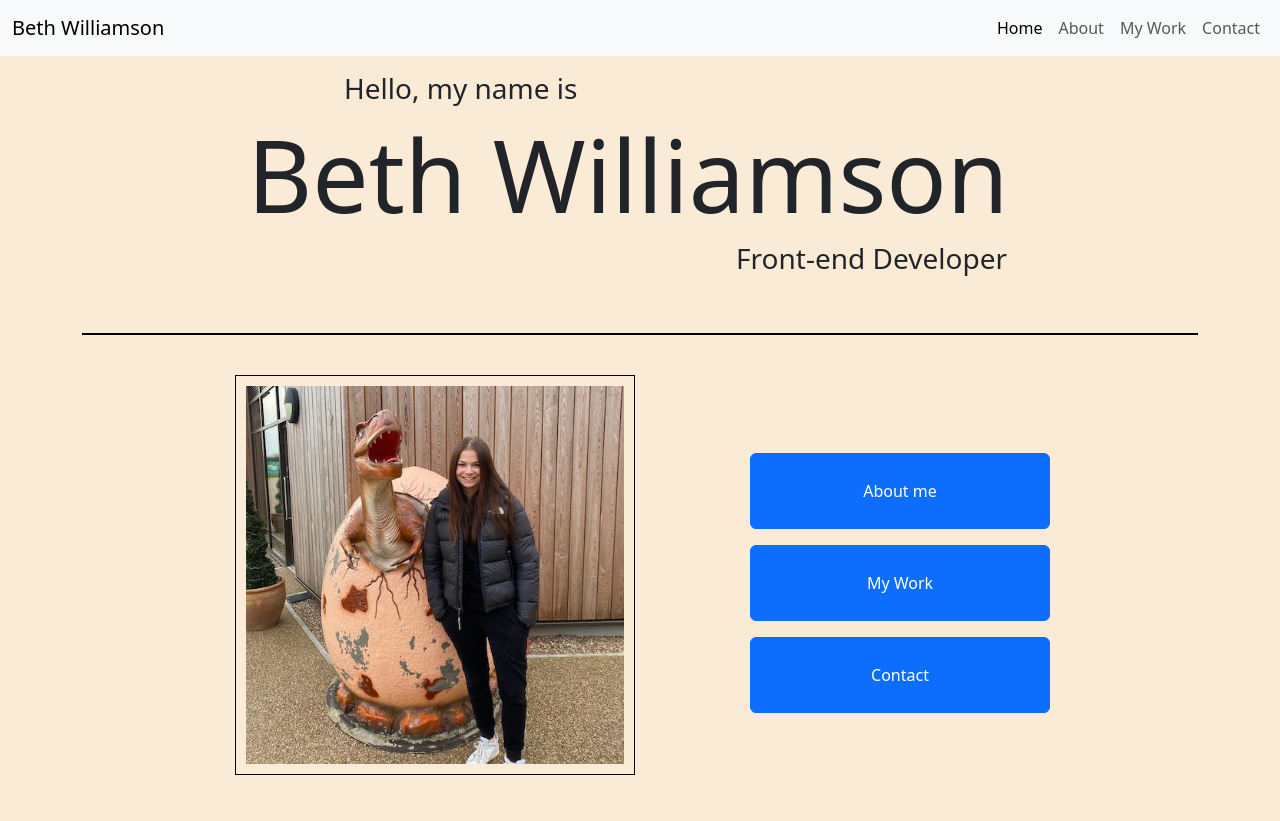
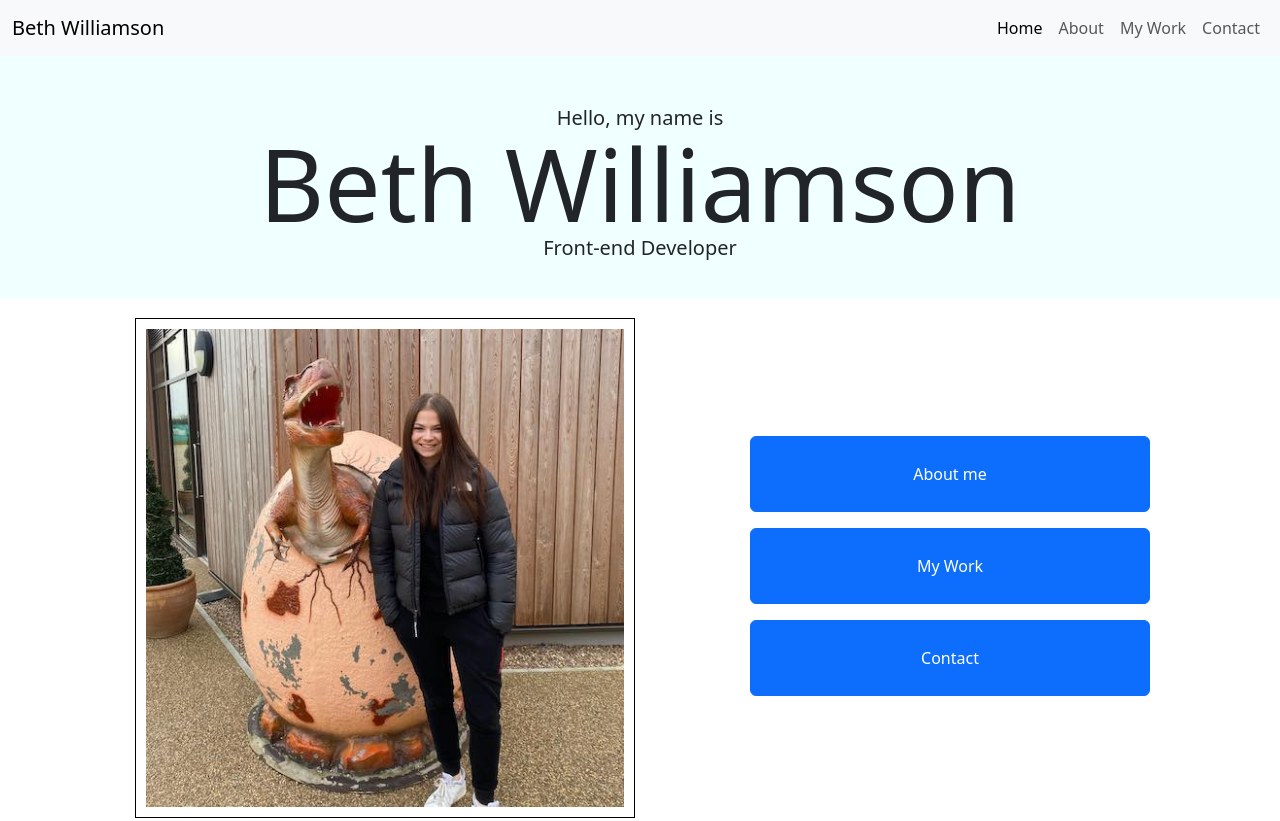
Before and after one commit to BethJW/Portfolio, a plain HTML site: page index.html in a window 1280 px wide. Shown: the top 821 px of the page. Drawn offline with nearby package versions, Linux system fonts and the light colour scheme.

Commit message:
Changed the homepage styling to improve readabilty

```diff
--- a/Src/portfolio.css
+++ b/Src/portfolio.css
@@ -1,47 +1,69 @@
-.hero {
-  background-color: antiquewhite;
-  padding-bottom: 80px;
+@media (max-width: 375px) {
+  header {
+    max-width: 100%;
+  }
+  header .name {
+    font-size: 60px;
+    line-height: 55px;
+  }
+  header .title {
+    font-size: 20px;
+  }
+  body header h3 {
+    font-size: 20px;
+  }
+  .image-me {
+    display: none;
+  }
+  body .container {
+    margin: 0px;
+  }
+  .container .row a {
+    margin: 5px auto;
+  }
 }
+
 header {
-  border-bottom: 2px solid black;
+  background-color: azure;
+  padding: 30px;
 }
 header h1 {
   text-align: center;
   font-size: 100px;
+  line-height: 90px;
 }
-header .intro {
-  margin-left: 250px;
-  /* margin-top: 300px;*/
+header h3 {
+  margin-top: 20px;
+  text-align: center;
+  font-size: 20px;
 }
 header .title {
-  margin-left: 100px;
-  margin-bottom: 30px;
-  padding-bottom: 20px;
+  margin-top: 0px;
 }
 
-.container .wrapper {
-  display: flex;
-  justify-content: center;
-  margin-top: 40px;
-}
 .image-me {
   border: 1px solid black;
   padding: 10px;
-  width: 400px;
-  height: 400px;
+  width: 500px;
+  height: 500px;
+}
+.container {
+  display: flex;
+  justify-content: center;
+  margin-top: 20px;
 }
 
-.wrapper .links {
-  margin-top: 70px;
+.container .links {
+  margin-top: 110px;
 }
 .row a {
   margin: 8px auto;
-  width: 300px;
+  width: 400px;
   padding: 25px;
   margin-left: 110px;
 }
 .featured {
-  margin-top: 60px;
+  margin-top: 40px;
   text-align: center;
   font-size: 25px;
 }
--- a/index.html
+++ b/index.html
@@ -22,7 +22,6 @@
     ></script>
   </head>
   <body>
-    <div class="hero">
     <nav class="navbar navbar-expand-lg bg-body-tertiary">
       <div class="container-fluid">
         <a class="navbar-brand" href="#">Beth Williamson</a>
@@ -50,25 +49,18 @@
         </div>
       </div>
     </nav>
+
+    <header>
+      <h3>Hello, my name is</h3>
+      <h1 class="name">Beth Williamson</h1>
+      <h3 class="title">Front-end Developer</h3>
+    </header>
     <div class="container">
-        <header>
-          <div class="row w-75 intro">
-            <h3 class="mt-3 d-flex justify-content-start">Hello, my name is</h3>
-          </div>
-          <div class="row w-100">
-            <h1 class="d-flex justify-content-center">Beth Williamson</h1>
-          </div>
-          <div class="row w-75 title">
-            <h3 class="d-flex justify-content-end">Front-end Developer</h3>
-          </div>
-        </header>
-        <div>
-          <div class="wrapper">
       <div class="row">
-              <div class="col-6">
+        <div class="col-sm-6">
           <img src="/images/beth.jpeg" class="image-me" />
         </div>
-              <div class="col-6 links">
+        <div class="col-sm-6 links">
           <div class="row">
             <a href="#" class="btn btn-primary">About me</a>
           </div>
@@ -81,9 +73,7 @@
         </div>
       </div>
     </div>
-        </div>
-      </div>
-    </div>
+
     <div class="featured">Take a look at my featured projects!</div>
 
     <div class="slideshow">
```
Lines whose indentation alone changed are shown as unchanged.
